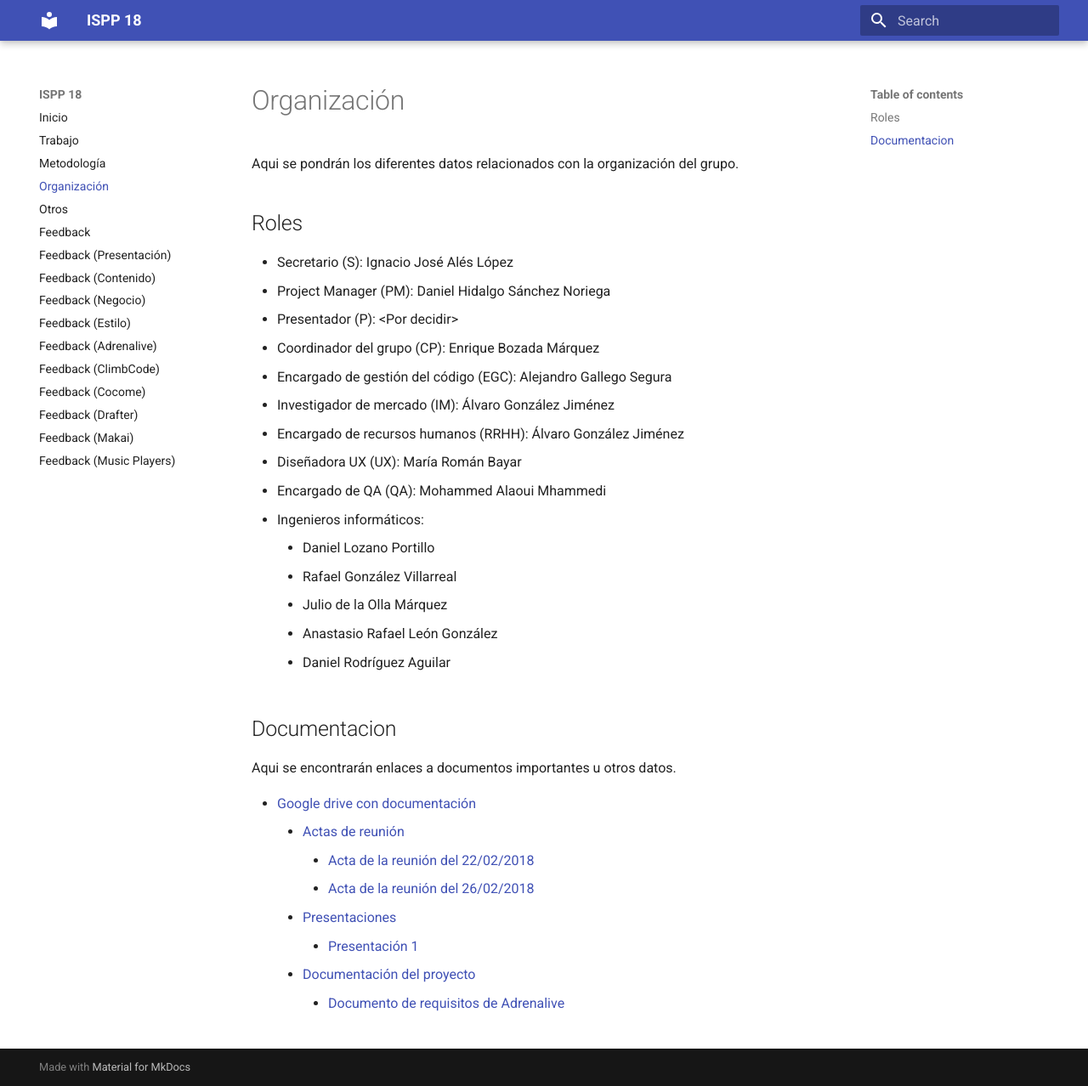
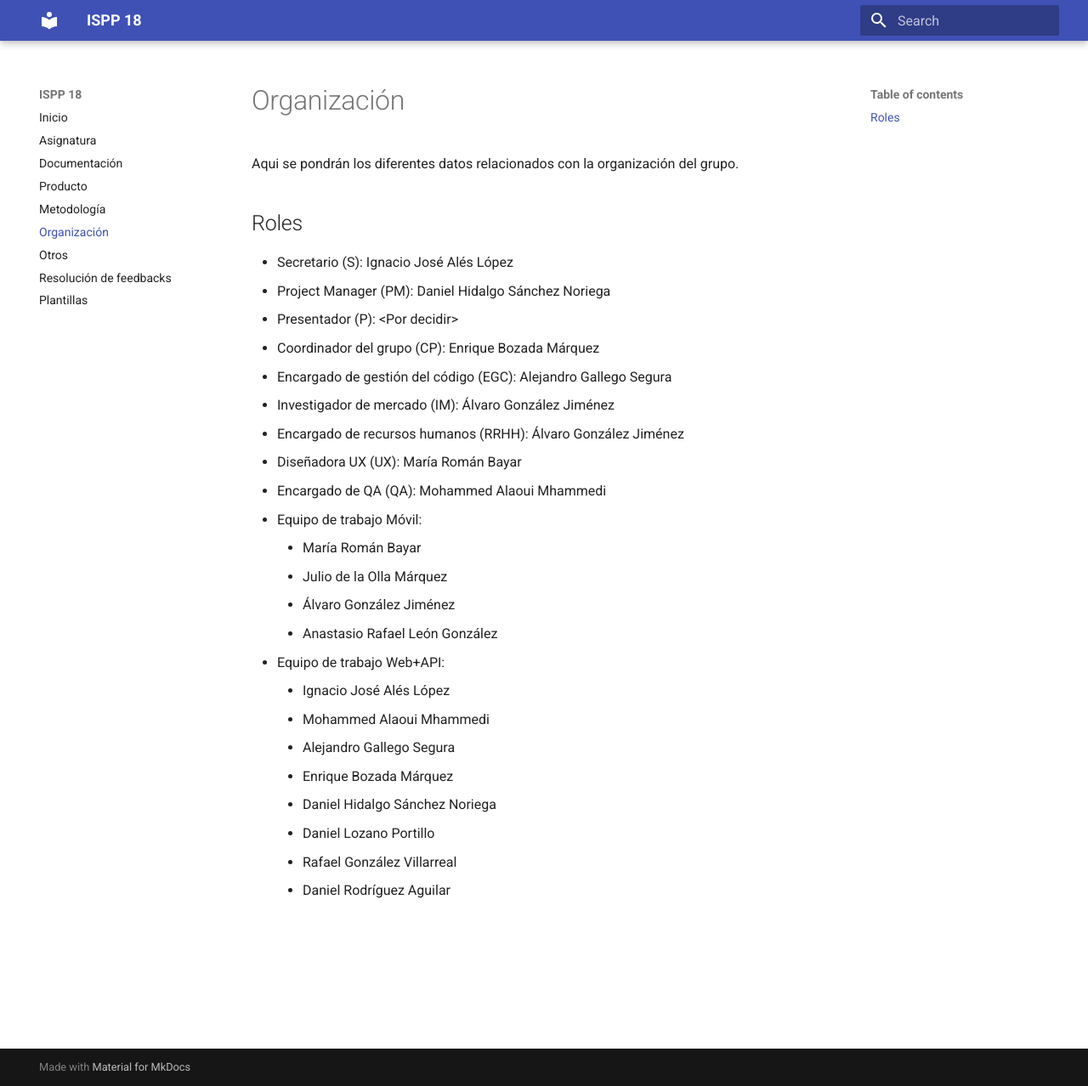
Before and after one commit to alexgs922/ispp18-wiki, an MkDocs documentation site: the page built from docs/organizacion.md, in a window 1280 px wide and 1278 px high. Shown: the whole window at 85% size. Built offline with MkDocs 1.6.1 and Material for MkDocs 9.7.7, drawn with Linux system fonts in a browser that asks for light colours; old or Windows-style settings are respelled for this version of MkDocs.

```diff
--- a/docs/organizacion.md
+++ b/docs/organizacion.md
@@ -10,21 +10,17 @@ Aqui se pondrán los diferentes datos relacionados con la organización del grup
 * Encargado de recursos humanos (RRHH): Álvaro González Jiménez
 * Diseñadora UX (UX): María Román Bayar
 * Encargado de QA (QA): Mohammed Alaoui Mhammedi
-* Ingenieros informáticos:
+* Equipo de trabajo Móvil:
+    * María Román Bayar
+    * Julio de la Olla Márquez
+    * Álvaro González Jiménez
+    * Anastasio Rafael León González
+* Equipo de trabajo Web+API:
+    * Ignacio José Alés López
+    * Mohammed Alaoui Mhammedi
+    * Alejandro Gallego Segura
+    * Enrique Bozada Márquez
+    * Daniel Hidalgo Sánchez Noriega
     * Daniel Lozano Portillo
     * Rafael González Villarreal
-    * Julio de la Olla Márquez
-    * Anastasio Rafael León González
     * Daniel Rodríguez Aguilar
-
-## Documentacion
-Aqui se encontrarán enlaces a documentos importantes u otros datos.
-
-* [Google drive con documentación](https://drive.google.com/drive/folders/142uS5KNSLxZtqeDaRCcGSf5SPmm9Ygc_?usp=sharing)
-    * [Actas de reunión](https://drive.google.com/drive/u/0/folders/1W2l7H2l7GP0KENSTvbJ_5zW4NpezRoNn)
-        * [Acta de la reunión del 22/02/2018](https://docs.google.com/document/d/15aaYn5ywKANIei9fFYHOkDjm0fT9acJrwim6ZFXT78A/edit?usp=sharing)
-        * [Acta de la reunión del 26/02/2018](https://docs.google.com/document/d/1TpkgsdMnrnMfcnzQstP7Vq4mgF-0qEAXl7BkeYpnXqg/edit)
-    * [Presentaciones](https://drive.google.com/drive/u/0/folders/1zXbY3jD_u7Dk6BczAoAQUc2sid30xj8U)
-        * [Presentación 1](https://docs.google.com/presentation/d/1BI9UWlLn4Nu5FViSf-7XgfoskeVD7Gq7XfrDimtWrV4/edit?usp=drive_web&ouid=104924850308958917661)
-    * [Documentación del proyecto](https://drive.google.com/drive/u/0/folders/1pAZAplitXVp9K74bozsszLzJvSVcx1kW)
-        * [Documento de requisitos de Adrenalive](https://docs.google.com/document/d/1nM5ux3iTecCXL6e1_3qMWTkBScxTdUqlRQnsnzhdZ88/edit)
--- a/mkdocs.yml
+++ b/mkdocs.yml
@@ -1,21 +1,14 @@
 site_name: ISPP 18
 pages:
 - Inicio: 'index.md'
-- Trabajo: 'trabajo.md'
+- Asignatura: 'asignatura.md'
+- Documentación: 'documentacion.md'
+- Producto: 'producto.md'
 - Metodología: 'metodologia.md'
 - Organización: 'organizacion.md'
 - Otros: 'otros.md'
-- Feedback: 'feedbacks.md'
-- Feedback (Presentación): 'feedbacks/presentacion.md'
-- Feedback (Contenido): 'feedbacks/contenido.md'
-- Feedback (Negocio): 'feedbacks/negocio.md'
-- Feedback (Estilo): 'feedbacks/estilo.md'
-- Feedback (Adrenalive): 'feedbacks/adrenalive.md'
-- Feedback (ClimbCode): 'feedbacks/climbcode.md'
-- Feedback (Cocome): 'feedbacks/cocome.md'
-- Feedback (Drafter): 'feedbacks/drafter.md'
-- Feedback (Makai): 'feedbacks/makai.md'
-- Feedback (Music Players): 'feedbacks/music_players.md'
+- Resolución de feedbacks: 'resolucion_feedbacks.md'
+- Plantillas: 'plantillas.md'
 theme:
     name: 'material'
 markdown_extensions:
```
Also changed, not shown: docs/asignatura.md (renamed from docs/trabajo.md, +1 -1 lines), docs/documentacion.md (added, +33 -0 lines), docs/metodologia.md (+0 -8 lines), docs/otros.md (+0 -18 lines), docs/plantillas.md (added, +15 -0 lines), docs/producto.md (added, +20 -0 lines), docs/resolucion_feedbacks.md (added, +46 -0 lines).
